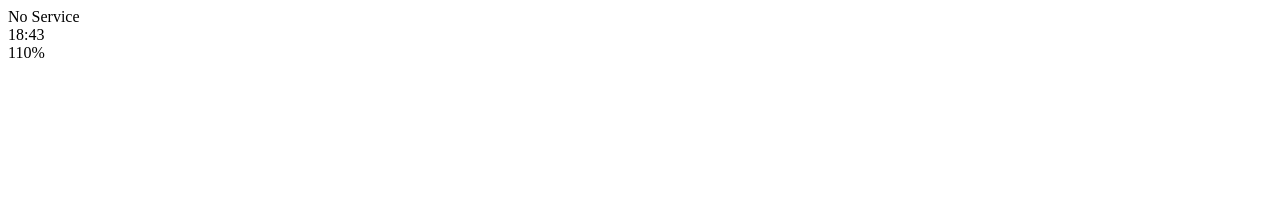
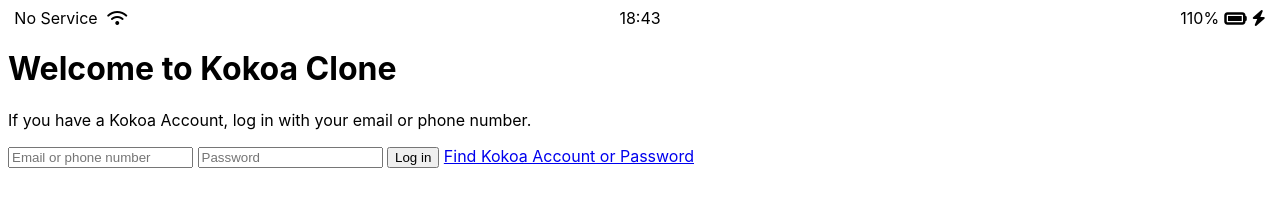
Before and after one commit to kawai10/kokoa-clone-2021, a plain HTML site: page index.html in a window 1280 px wide. Drawn offline with Linux system fonts and the light colour scheme.

Commit message:
kokoa clone prac

```diff
--- /dev/null
+++ b/css/css.css
@@ -0,0 +1,28 @@
+body {
+  font-family: -apple-system, BlinkMacSystemFont, "Segoe UI", Roboto, Oxygen,
+    Ubuntu, Cantarell, "Open Sans", "Helvetica Neue", sans-serif;
+}
+
+.status-bar {
+  display: flex;
+  justify-content: center;
+}
+.status-bar__column {
+  width: 33%;
+}
+
+.status-bar__column:first-child span {
+  margin-right: 5px;
+}
+.status-bar__column:nth-child(2) {
+  display: flex;
+  justify-content: center;
+}
+.status-bar__column:last-child {
+  display: flex;
+  justify-content: flex-end;
+  align-items: center;
+}
+.status-bar__column .fa-battery-full {
+  margin: 0px 5px;
+}
--- a/index.html
+++ b/index.html
@@ -1,25 +1,45 @@
 <!DOCTYPE html>
 <html lang="en">
   <head>
+    <link rel="stylesheet" href="css/css.css" />
     <meta charset="UTF-8" />
     <meta http-equiv="X-UA-Compatible" content="IE=edge" />
     <meta name="viewport" content="width=device-width, initial-scale=1.0" />
-    <title>Welcome to Kokoa Talk</title>
+    <title>Welcome to Kokoa Clone</title>
   </head>
   <body>
-    <div id="status-bar">
+    <div class="status-bar">
       <div class="status-bar__column">
         <span>No Service</span>
-        <!-- To do: Wifi Icon -->
+        <i class="fas fa-wifi"></i>
       </div>
       <div class="status-bar__column">
         <span>18:43</span>
       </div>
       <div class="status-bar__column">
         <span>110%</span>
-        <!-- Battery Icon -->
-        <!-- Lightning Icon -->
+        <i class="fas fa-battery-full fa-lg"></i>
+        <i class="fas fa-bolt"></i>
       </div>
     </div>
+
+    <header class="welcome-header">
+      <h1 class="welcome-header__title">Welcome to Kokoa Clone</h1>
+      <p class="welcome-header__text">
+        If you have a Kokoa Account, log in with your email or phone number.
+      </p>
+    </header>
+
+    <form id="login-form">
+      <input type="text" placeholder="Email or phone number" />
+      <input type="password" placeholder="Password" />
+      <input type="submit" value="Log in" />
+      <a href="#">Find Kokoa Account or Password</a>
+    </form>
+
+    <script
+      src="https://kit.fontawesome.com/6478f529f2.js"
+      crossorigin="anonymous"
+    ></script>
   </body>
 </html>
```
